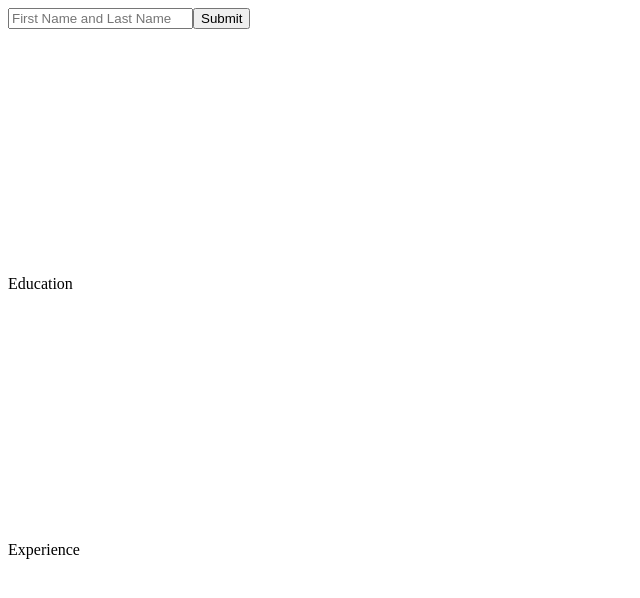
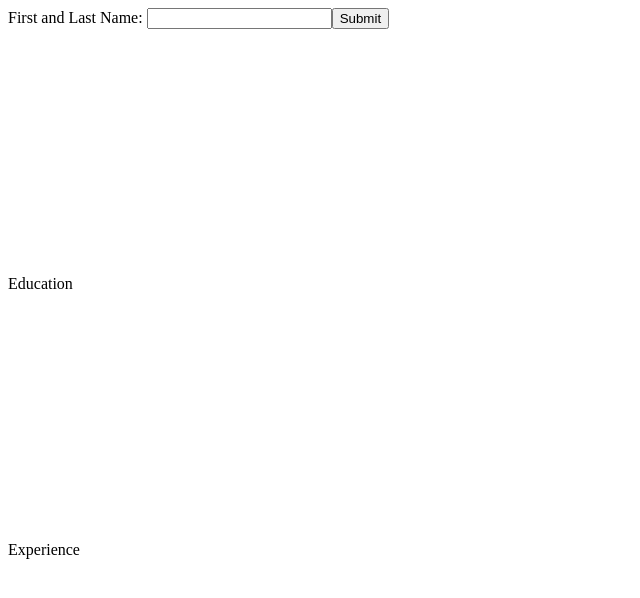
Before and after one commit to TheFivePips/CV-Project, a React (Create React App) app: page / in a window 1280 px wide. Shown: the top 598 px of the page, without its empty margins (0-640 px from the left). Built offline with nearby package versions, Linux system fonts and the light colour scheme.

Commit message:
refactored and created a local state so the main state doesnt get cluttered

```diff
--- a/src/App.js
+++ b/src/App.js
@@ -8,7 +8,6 @@ class App extends React.Component{
         super(props)
 
         this.state = {
-            nameInput: '',
             name: '',
             email: '',
             phone: '',
@@ -21,28 +20,19 @@ class App extends React.Component{
             position_date: '',
         }
 
-       this.handleNameChange = this.handleNameChange.bind(this)
-       this.handleNameSubmit = this.handleNameSubmit.bind(this)
-
+       this.setName = this.setName.bind(this)
 
     }
-    handleNameChange(e){
+    setName(string){
         this.setState({
-            nameInput: e.target.value,
-        })
-    }
-    handleNameSubmit(e){
-        e.preventDefault()
-        this.setState({
-            name: this.state.nameInput,
-            nameInput: ''
+            name: string,
         })
     }
     render(){
-        const { name, nameInput } = this.state
+        const { name } = this.state
         return(
             <div className="App">
-                <Form name={name} nameInput={nameInput} handleNameChange={this.handleNameChange} handleNameSubmit={this.handleNameSubmit} />
+                <Form setName={this.setName}/>
                 <Display name={name}/>
             </div>
         )
--- a/src/components/Form.js
+++ b/src/components/Form.js
@@ -9,10 +9,10 @@ import "../styles/Form.css"
 class Form extends React.Component {
 
     render(){
-        const { name, nameInput, handleNameChange, handleNameSubmit } = this.props
+        const { setName } = this.props
         return(
             <form className="form">
-                <General name={name} nameInput={nameInput} handleNameChange={handleNameChange} handleNameSubmit={handleNameSubmit}/>
+                <General setName={setName}/>
                 <Education />
                 <Experience />
             </form>
--- a/src/components/General.js
+++ b/src/components/General.js
@@ -1,15 +1,37 @@
 import React from "react";
 
 class General extends React.Component {
+    constructor(props){
+        super(props)
+        this.state= {
+            nameInput:''
+        }
+        this.handleChange = this.handleChange.bind(this)
+        this.handleNameSubmit = this.handleNameSubmit.bind(this)
 
+    }
+    handleChange(e){
+        this.setState({
+            [e.target.name]: e.target.value,
+        })
+    }
+    handleNameSubmit(e){
+        e.preventDefault()
+        this.props.setName(this.state.nameInput)
+    }
+    render(){
 
-
-    render(){
-            const { nameInput, handleNameChange, handleNameSubmit } = this.props
         return(
             <div>
-                    <input type="text" placeholder="First Name and Last Name" onChange={handleNameChange} value={nameInput}></input>
-                    <button onClick={handleNameSubmit}>Submit</button>
+                <label htmlFor="nameInput">First and Last Name: </label>
+                <input
+                    type="text"
+                    onChange={this.handleChange}
+                    value={this.state.nameInput}
+                    id="nameInput"
+                    name="nameInput">
+                </input>
+                <button onClick={this.handleNameSubmit}>Submit</button>
 
 
             </div>
```
Lines whose indentation alone changed are shown as unchanged.
